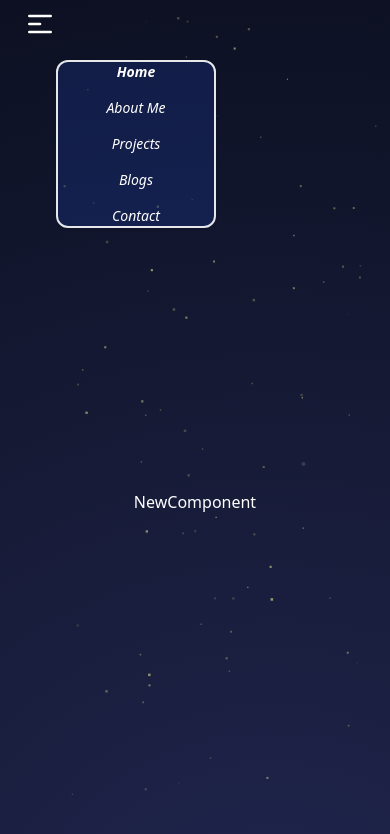
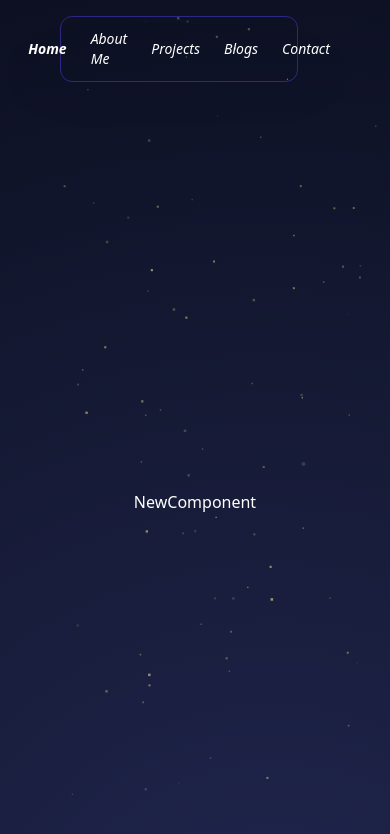
Before and after one commit to Rashedin-063/my-portfolio, a Next.js app: page / in a window 390 px wide. Shown: the top 834 px of the page. Built offline with nearby package versions, Linux system fonts and the light colour scheme.

Commit message:
navbar fixed for now

```diff
--- a/src/components/Navbar.jsx
+++ b/src/components/Navbar.jsx
@@ -1,6 +1,11 @@
-import Menu from "./ui/Menu";
+'use client';
+import Link from 'next/link';
+import { usePathname } from 'next/navigation';
+import { Fade } from 'react-awesome-reveal';
 
 const Navbar = () => {
+
+   const pathname = usePathname();
 
   const items = [
     { to: '/', label: 'Home' },
@@ -11,48 +16,28 @@ const Navbar = () => {
   ];
 
   return (
-    <div className='text-center h-20 mr-8 text-yellow-sunshine'>
-      <div className='navbar'>
-        {/* navbar start */}
-        <div className='navbar-start'>
-          <div className='dropdown lg:hidden'>
-            {/* icon */}
-            <div
-              tabIndex={0}
-              role='button'
-              className='hover:bg-gray-800 p-2 hover:rounded-full'
-            >
-              <svg
-                xmlns='http://www.w3.org/2000/svg'
-                className='h-8 w-8'
-                fill='none'
-                viewBox='0 0 24 24'
-                stroke='currentColor'
-              >
-                <path
-                  strokeLinecap='round'
-                  strokeLinejoin='round'
-                  strokeWidth='2'
-                  d='M4 6h16M4 12h8m-8 6h16'
-                />
-              </svg>
-            </div>
-            <ul
-              tabIndex={0}
-              className='menu menu-sm dropdown-content z-[1] mt-3 shadow border-2 w-40 rounded-xl bg-blue-800 bg-opacity-25 ml-10'
-            >
-              <Menu items={items} />
-            </ul>
-          </div>
-        </div>
-        <div className='navbar-center '></div>
-        <div className='navbar-end'>
-          <ul className='menu menu-horizontal px-1 hidden lg:flex'>
-            <Menu items={items} />
+    <div className=' h-20 mr-8 text-yellow-sunshine sticky top-0 py-4'>
+      <ul className=' px-1'>
+        <Fade cascade damping={0.3}>
+          <ul className='flex justify-center items-center gap-6 text-sm md:text-base font-playWrite italic  border border-indigo-800 py-3 w-3/4 mx-auto rounded-xl border-opacity-75 drop-shadow-2xl'>
+            {items.map(({ to, label }) => (
+              <li key={to}>
+                <Link
+                  href={to}
+                  className={
+                    pathname === to
+                      ? 'text-green-lantern font-semibold animate-pulse-3'
+                      : 'hover:transition hover:duration-700 hover:font-semibold'
+                  }
+                >
+                  {label}
+                </Link>
+              </li>
+            ))}
           </ul>
-        </div>
-      </div>
+        </Fade>
+      </ul>
     </div>
   );
-}
-export default Navbar
+};
+export default Navbar;
--- a/src/components/ui/Menu.jsx
+++ b/src/components/ui/Menu.jsx
@@ -1,31 +1,10 @@
-"use client"
-import Link from 'next/link';
-import { usePathname } from 'next/navigation';
-import { Fade } from 'react-awesome-reveal';
+
 
 const Menu = ({ items = [] }) => {
     const pathname = usePathname();
 
   return (
-    <Fade cascade damping={0.3}>
-      <ul className='lg:flex lg:items-center lg:gap-3 text-sm md:text-base space-y-4 lg:space-y-0 font-playWrite italic'>
-        {items.map(({ to, label }) => (
-          <li key={to}>
-            <Link href={to}
 
-                className={
-                  pathname === to
-                    ? 'text-green-lantern font-semibold animate-pulse-3'
-                    : 'hover:transition hover:duration-700 hover:font-semibold'
-                }
-              >
-                {label}
-
-            </Link>
-          </li>
-        ))}
-      </ul>
-    </Fade>
   );
 };
 
```
